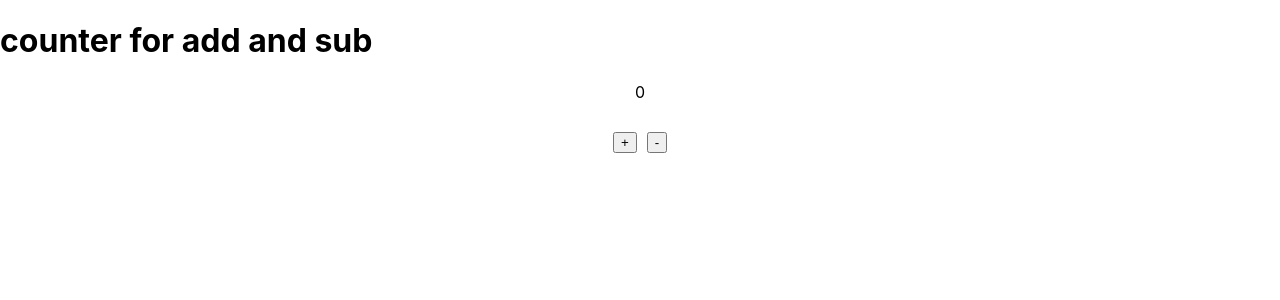
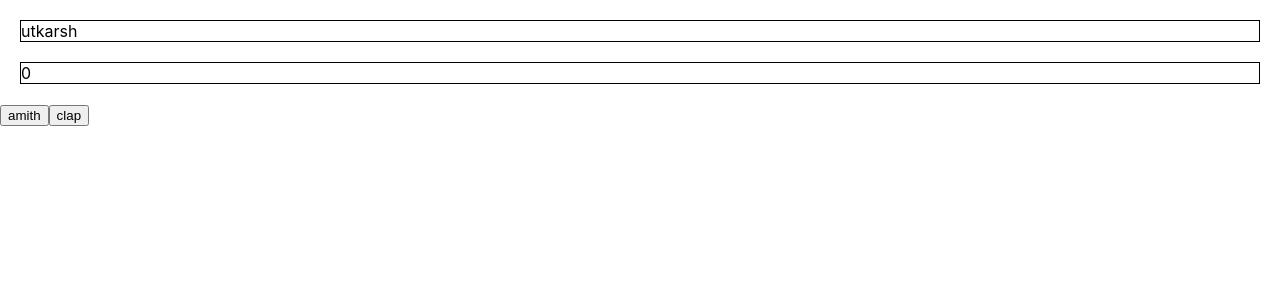
Before and after one commit to amisg/react-fsd-july, a React (Create React App) app: page / in a window 1280 px wide. Shown: the top 300 px of the page. Built offline with nearby package versions, Linux system fonts and the light colour scheme.

Commit message:
multiple states

```diff
--- /dev/null
+++ b/src/1.Basics/5.MultipleState/MultipleState.js
@@ -0,0 +1,39 @@
+import { useState } from "react";
+
+function MultipleState() {
+	const [state, setState] = useState({
+		counter: 0,
+		name: "utkarsh",
+	});
+
+	return (
+		<>
+			<div style={{ margin: "20px", border: "1px solid black" }}>
+				{state.name}
+			</div>
+			<div style={{ margin: "20px", border: "1px solid black" }}>
+				{state.counter}
+			</div>
+			<button
+				onClick={() => {
+					setState((prevState) => ({
+						...prevState,
+						name: "Amith",
+					}));
+				}}>
+				amith
+			</button>
+			<button
+				onClick={() => {
+					setState((prevState) => ({
+						...prevState,
+						counter: prevState.counter + 1,
+					}));
+				}}>
+				clap
+			</button>
+		</>
+	);
+}
+
+export default MultipleState;
--- a/src/App.js
+++ b/src/App.js
@@ -1,8 +1,27 @@
 import HelloComponent from "./1.Basics/1.HelloComponent/HelloComponent";
 import HelloClassComponent from "./1.Basics/1.HelloComponent/HelloClassComponent";
 import CounterComponent from "./1.Basics/2.CounterComponent/CounterComponent";
+import ListComponent from "./1.Basics/3.ListComponent/ListComponent";
+import ConditionalRendering from "./1.Basics/4.ConditionalRendering/ConditionalRendering";
+import MultipleState from "./1.Basics/5.MultipleState/MultipleState";
 
 function App() {
+	const listStudents = [
+		{
+			id: 1,
+			name: "amith",
+			classs: 9,
+			color: "red",
+		},
+		{
+			name: "utkarsh",
+			classs: 10,
+		},
+		{
+			name: "santhu",
+			classs: 11,
+		},
+	];
 	return (
 		// <div className="App">
 		//   <header className="App-header">
@@ -24,7 +43,10 @@ function App() {
 			{/* <HelloComponent name={"amith"} />
 			<HelloClassComponent />
 			<HelloClassComponent /> */}
-			<CounterComponent heading={"counter for add and sub"} />
+			{/* <CounterComponent heading={"counter for add and sub"} /> */}
+			{/* <ListComponent students={listStudents} /> */}
+			{/* <ConditionalRendering /> */}
+			<MultipleState />
 		</>
 	);
 }
```
